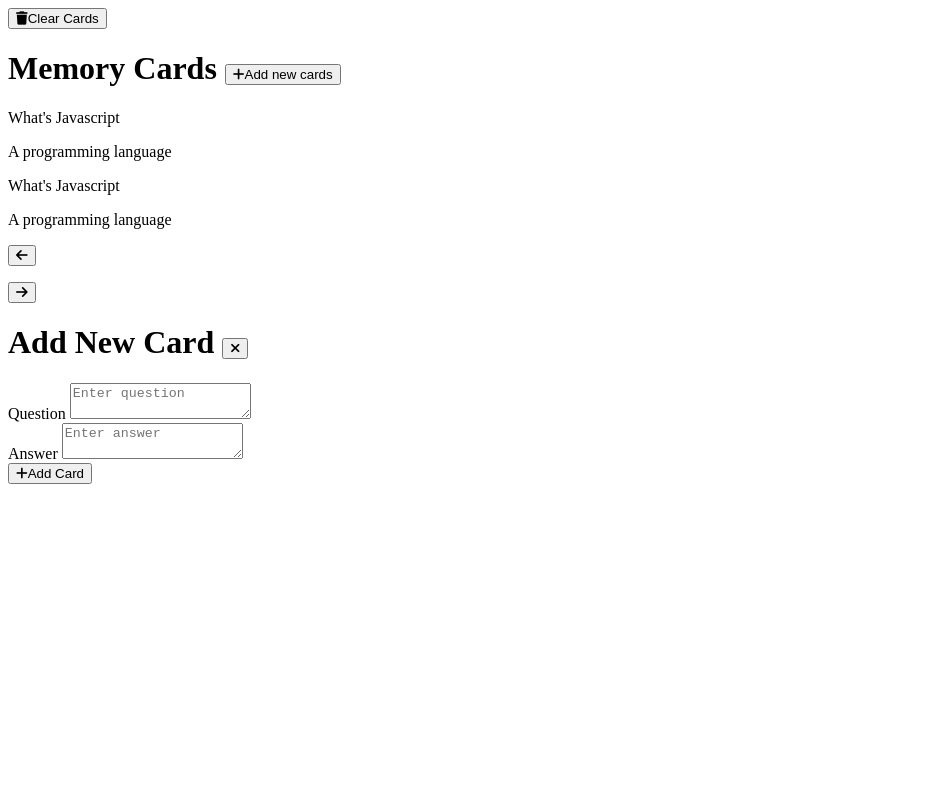
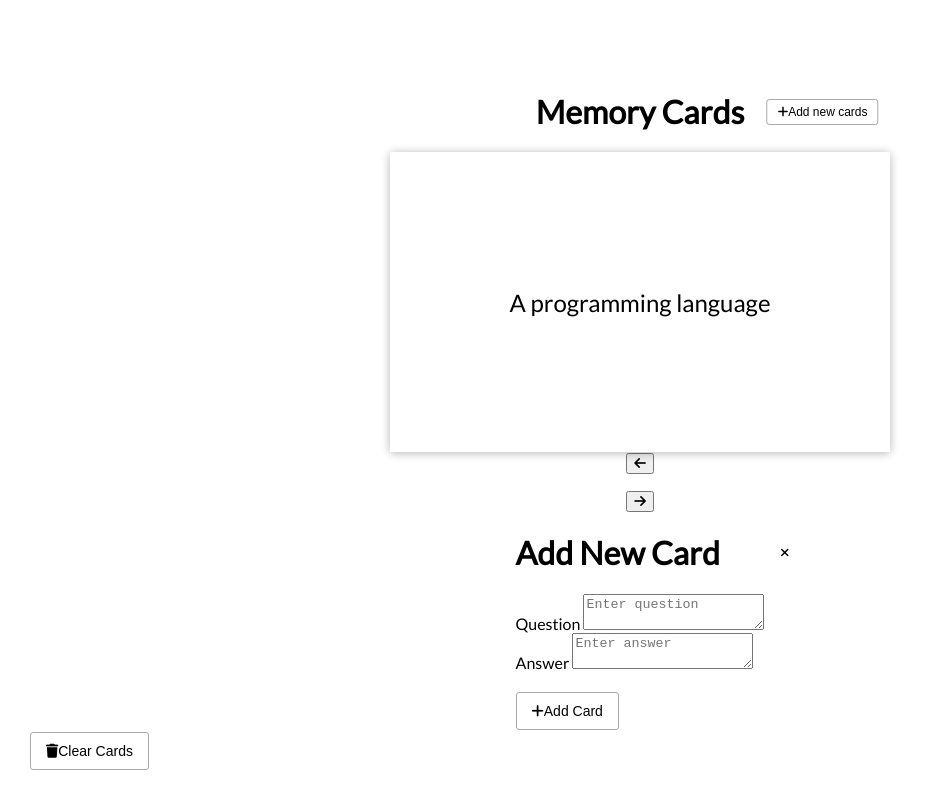
Before and after one commit to windate3411/memory-card, a plain HTML site: page index.html in a window 1280 px wide. Shown: the whole page, without its empty margins (0-949 px from the left). Drawn offline with Linux system fonts and the light colour scheme.

Commit message:
add card styling

```diff
--- a/index.html
+++ b/index.html
@@ -37,10 +37,10 @@
     <div class="card">
       <div class="inner-card">
         <div class="inner-card-front">
-          <p>What's Javascript</p>
+          <p>What's PHP</p>
         </div>
         <div class="inner-card-back">
-          <p>A programming language</p>
+          <p>Another programming language</p>
         </div>
       </div>
     </div>
--- a/style.scss
+++ b/style.scss
@@ -1,3 +1,101 @@
+@import url('https://fonts.googleapis.com/css?family=Lato&display=swap');
+
+* {
+  box-sizing: border-box;
+}
+
+body {
+  background: #fff;
+  display: flex;
+  flex-direction: column;
+  justify-content: center;
+  align-items: center;
+  height: 100vh;
+  margin: 0;
+  overflow: hidden;
+  font-family: 'Lato',sans-serif;
+}
+
 h1 {
-  font-size: 60px;
+  position: relative;
+
+  button {
+    position: absolute;
+    right: 0;
+    transform: translate(120%,-50%);
+    z-index: 2;
+  }
 }
+
+// btn setting
+.btn {
+  background-color: #fff;
+  border: 1px solid #aaa;
+  border-radius: 3px;
+  font-size: 14px;
+  margin-top: 20px;
+  padding: 10px 15px;
+  cursor: pointer;
+}
+
+.btn-small {
+  font-size: 12px;
+  padding: 5px 10px;
+}
+
+.btn-ghost {
+  border: 0;
+  background: transparent;
+}
+
+.clear {
+  position: absolute;
+  bottom: 30px;
+  left: 30px;
+}
+
+// card setting
+
+.cards {
+  perspective: 1000px;
+  position: relative;
+  height: 300px;
+  width: 500px;
+  max-width: 100%;
+
+  .card {
+    position: absolute;
+    opacity: 0;
+    font-size: 1.5em;
+    top: 0;
+    left: 0;
+    width: 100%;
+    height: 100%;
+
+    .inner-card {
+      box-shadow: 0 1px 10px rgba(0,0,0,0.3);
+      border-radius: 4px;
+      height: 100%;
+      width: 100%;
+      position: relative;
+
+      .inner-card-front,.inner-card-back {
+        position: absolute;
+        top: 0;
+        left: 0;
+        display: flex;
+        align-items: center;
+        justify-content: center;
+        height: 100%;
+        width: 100%;
+        background: #fff;
+      }
+    }
+  }
+
+  .card.active {
+    opacity: 1;
+    cursor: pointer;
+    z-index: 10;
+  }
+}
```
Also changed, not shown: style.css, 1 other file.
